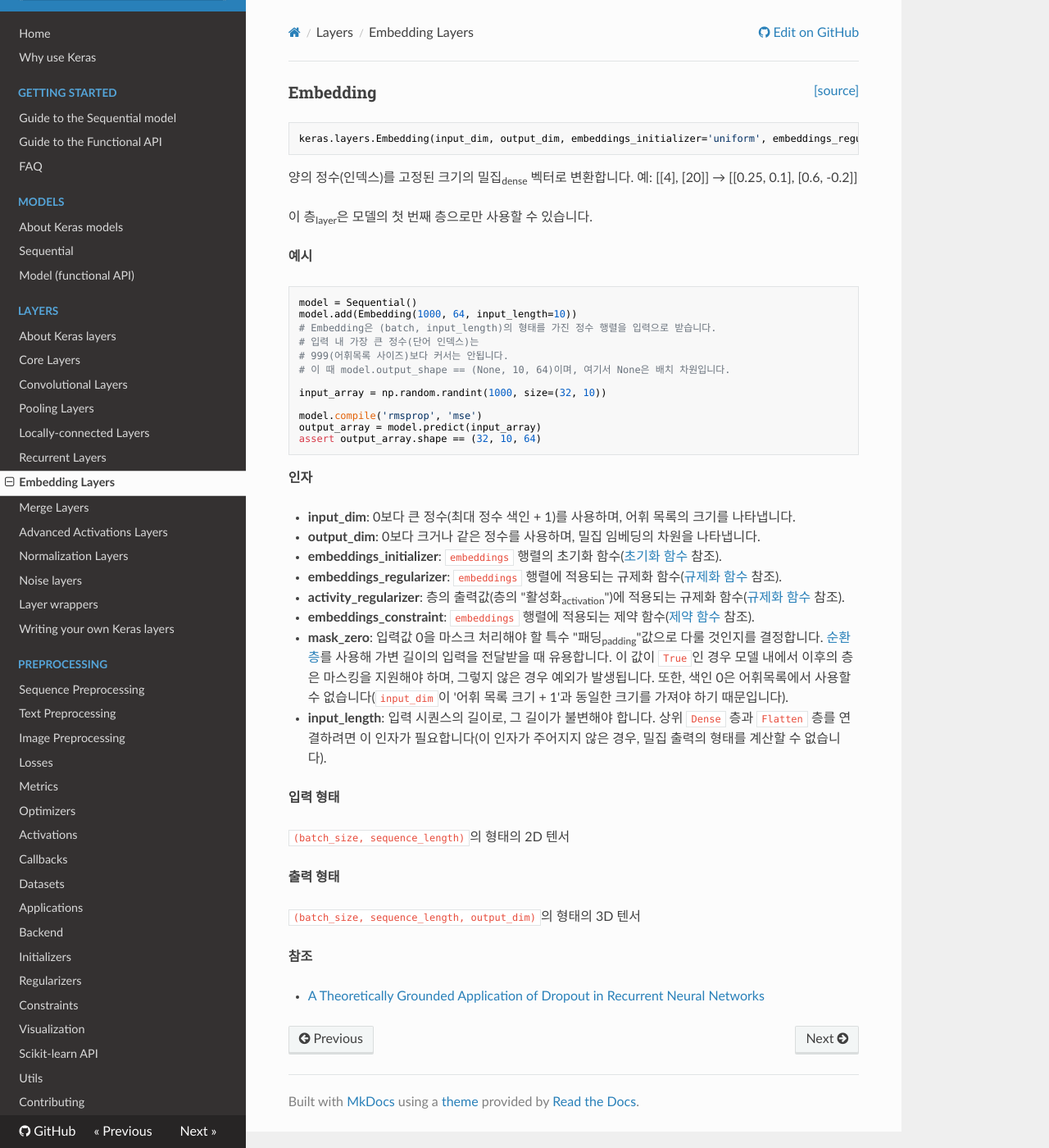
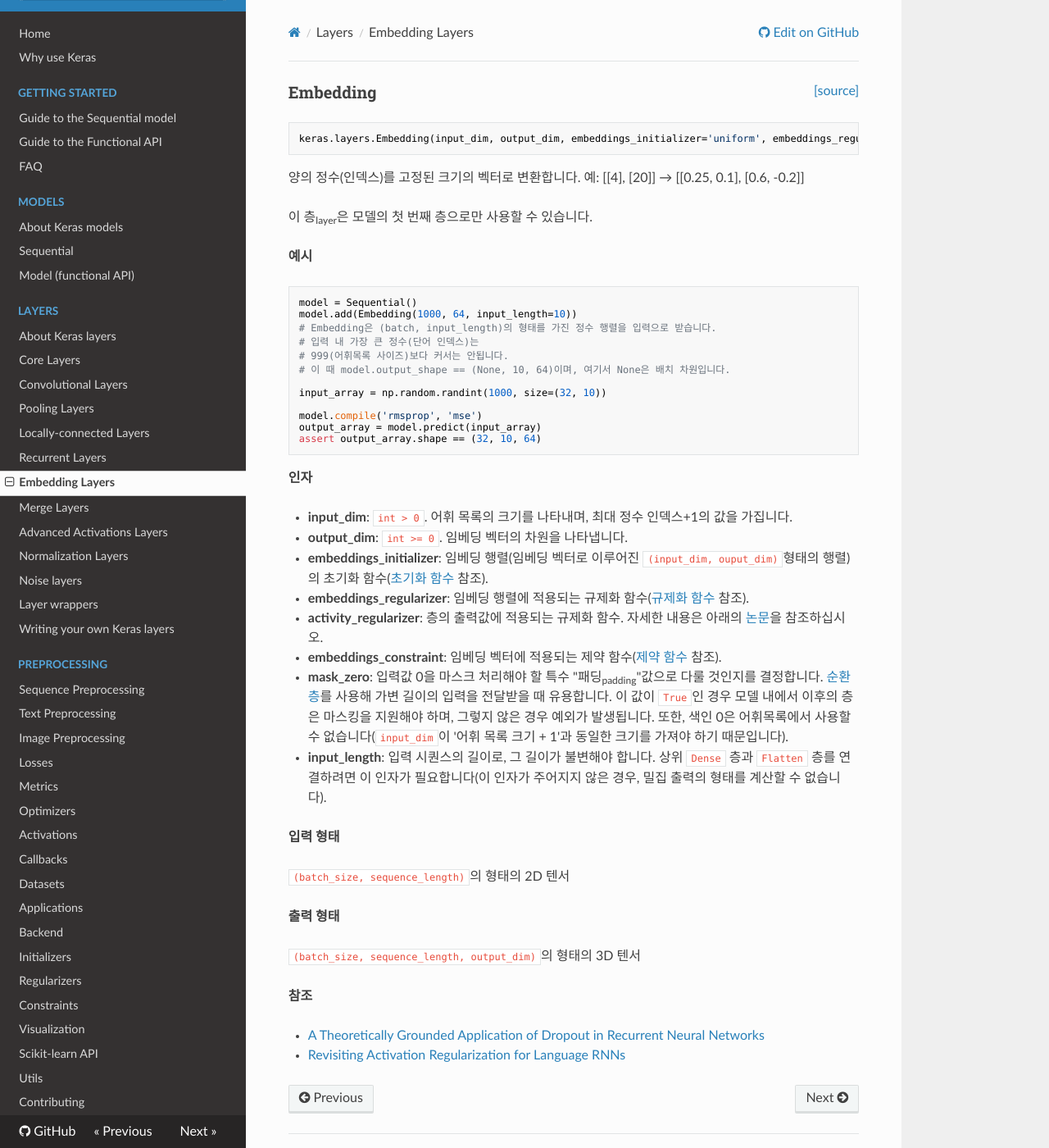
Before and after one commit to keras-team/keras-docs-ko, an MkDocs documentation site: the page built from sources/layers/embeddings.md, in a window 1280 px wide and 1400 px high. Shown: the whole window at 82% size. Built offline with MkDocs 1.6.1, drawn with Linux system fonts in a browser that asks for light colours; nearby versions of some CDN libraries.

Commit message:
Update embeddings.md

````diff
--- a/sources/layers/embeddings.md
+++ b/sources/layers/embeddings.md
@@ -5,7 +5,7 @@
 keras.layers.Embedding(input_dim, output_dim, embeddings_initializer='uniform', embeddings_regularizer=None, activity_regularizer=None, embeddings_constraint=None, mask_zero=False, input_length=None)
 ```
 
-양의 정수(인덱스)를 고정된 크기의 밀집<sub>dense</sub> 벡터로 변환합니다.
+양의 정수(인덱스)를 고정된 크기의 벡터로 변환합니다.
 예: [[4], [20]] → [[0.25, 0.1], [0.6, -0.2]]
 
 이 층<sub>layer</sub>은 모델의 첫 번째 층으로만 사용할 수 있습니다.
@@ -30,13 +30,12 @@ assert output_array.shape == (32, 10, 64)
 
 __인자__
 
-- __input_dim__: 0보다 큰 정수(최대 정수 색인 + 1)를 사용하며, 어휘 목록의 크기를 나타냅니다.
-- __output_dim__: 0보다 크거나 같은 정수를 사용하며, 밀집 임베딩의 차원을 나타냅니다.
-- __embeddings_initializer__: `embeddings` 행렬의 초기화 함수([초기화 함수](../initializers.md) 참조).
-- __embeddings_regularizer__: `embeddings` 행렬에 적용되는 규제화 함수([규제화 함수](../regularizers.md) 참조).
-- __activity_regularizer__: 층의 출력값(층의 "활성화<sub>activation</sub>")에 적용되는 규제화 함수([규제화 함수](../regularizers.md) 참조).
-- __embeddings_constraint__: `embeddings` 행렬에 적용되는
-    제약 함수([제약 함수](../constraints.md) 참조).
+- __input_dim__: `int > 0`. 어휘 목록의 크기를 나타내며, 최대 정수 인덱스+1의 값을 가집니다.
+- __output_dim__: `int >= 0`. 임베딩 벡터의 차원을 나타냅니다.
+- __embeddings_initializer__: 임베딩 행렬(임베딩 벡터로 이루어진 `(input_dim, ouput_dim)`형태의 행렬)의 초기화 함수([초기화 함수](../initializers.md) 참조).
+- __embeddings_regularizer__: 임베딩 행렬에 적용되는 규제화 함수([규제화 함수](../regularizers.md) 참조).
+- __activity_regularizer__: 층의 출력값에 적용되는 규제화 함수. 자세한 내용은 아래의 [논문](https://arxiv.org/abs/1708.01009)을 참조하십시오.
+- __embeddings_constraint__: 임베딩 벡터에 적용되는 제약 함수([제약 함수](../constraints.md) 참조).
 - __mask_zero__: 입력값 0을 마스크 처리해야 할 특수 "패딩<sub>padding</sub>"값으로
     다룰 것인지를 결정합니다.
     [순환 층](recurrent.md)를 사용해 가변
@@ -61,3 +60,4 @@ __참조__
 
 - [A Theoretically Grounded Application of Dropout in
    Recurrent Neural Networks](http://arxiv.org/abs/1512.05287)
+- [Revisiting Activation Regularization for Language RNNs](https://arxiv.org/abs/1708.01009)
````
